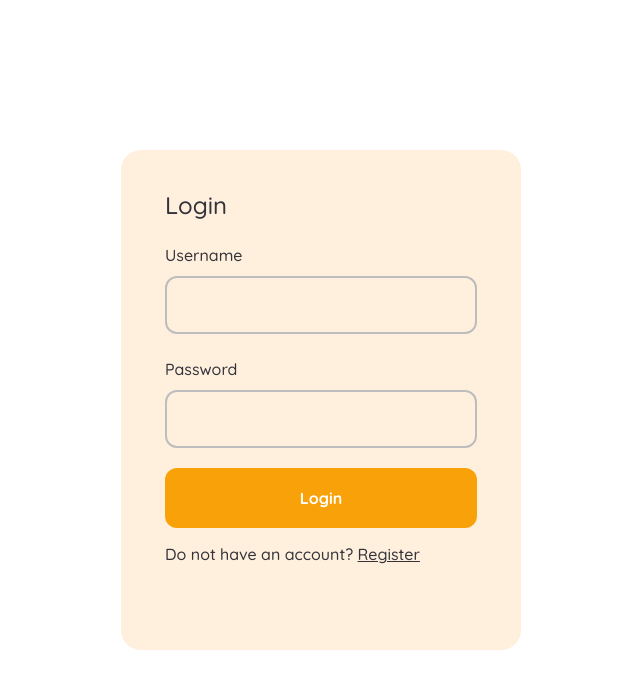
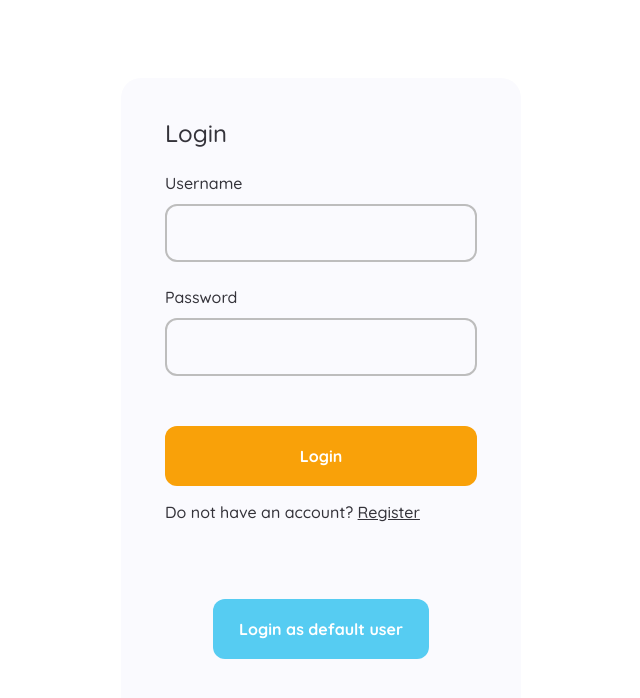
Before and after one commit to sukcinitas/dc-shopping-list, a React app: page /login in a window 1280 px wide. Shown: the top 698 px of the page, without its empty margins (319-959 px from the left). Built offline with nearby package versions, Linux system fonts and the light colour scheme; no server answers.

Commit message:
Add button to login as default user

```diff
--- a/src/pages/LoginPage.tsx
+++ b/src/pages/LoginPage.tsx
@@ -43,6 +43,12 @@ const Login = () => {
     );
   };
 
+  const loginAsDefaultUser = (e: React.MouseEvent<HTMLButtonElement>): void => {
+    setUsername("user");
+    setPassword("userPassword");
+    handleSubmit(e);
+  };
+
   return (
     <div className="add-item-card-wrapper">
       <form className="add-item-card add-item-card--center">
@@ -84,13 +90,28 @@ const Login = () => {
             Login
           </button>
 
-          <span className="add-item-card__tag">{errorMessage}</span>
+          <ul>
+            <li key={errorMessage} className="add-item-card__tag error">
+              {errorMessage}
+            </li>
+          </ul>
+
           <span className="add-item-card__tag">
             Do not have an account?{" "}
             <Link to="/register" className="add-item-card__tag">
               Register
             </Link>
           </span>
+
+          <div className="form__alt-box">
+            <button
+              className="btn btn--blue"
+              type="button"
+              onClick={loginAsDefaultUser}
+            >
+              Login as default user
+            </button>
+          </div>
         </div>
       </form>
     </div>
--- a/src/pages/RegisterPage.tsx
+++ b/src/pages/RegisterPage.tsx
@@ -127,15 +127,15 @@ const Login = () => {
             Register
           </button>
 
-          <div>
+          <ul>
             {Array.from(new Set(Object.values(errorMessages))).map(
               (message) => (
-                <span key={message} className="add-item-card__tag error">
+                <li key={message} className="add-item-card__tag error">
                   {message}
-                </span>
+                </li>
               )
             )}
-          </div>
+          </ul>
 
           <span className="add-item-card__tag">
             Already have an account?{" "}
--- a/src/sass/AddItemCard.scss
+++ b/src/sass/AddItemCard.scss
@@ -75,15 +75,26 @@
 
     &--center {
         height: unset;
+        overflow: auto;
         min-width: 380px;
         width: 400px;
         border-radius: 20px;
-        background-color: variables.$yellow-2;
+        background-color: variables.$grey-4;
+
+        .btn--bright {
+            margin-top: 30px;
+        }
+
+        @media only screen and (max-width: 480px) {
+            height: 100%;
+            width: auto;
+            min-width: 320px;
+        }
     }
 
     &.add-item-card--center {
         .add-item-card__main {
-            padding-bottom: 40px;
+            padding-bottom: 0px;
         }
     }
 }
@@ -92,6 +103,13 @@
     margin: 0 auto;
     display: flex;
     align-items: center;
+}
+
+.form__alt-box {
+    padding: 30px 10px;
+    display: flex;
+    justify-content: center;
+    margin-top: 30px;
 }
 
 .heading {
--- a/src/sass/Header.scss
+++ b/src/sass/Header.scss
@@ -22,6 +22,10 @@
     &__link {
         text-align: center;
         color: variables.$grey-1;
+
+        button:hover {
+            cursor: pointer;
+        }
     }
 }
 
@@ -137,9 +141,6 @@
         right: 4px;
     }
 
-    .nav__list {
-        height: 200px;
-    }
 
     .icon {
         margin: 10px auto;
```
